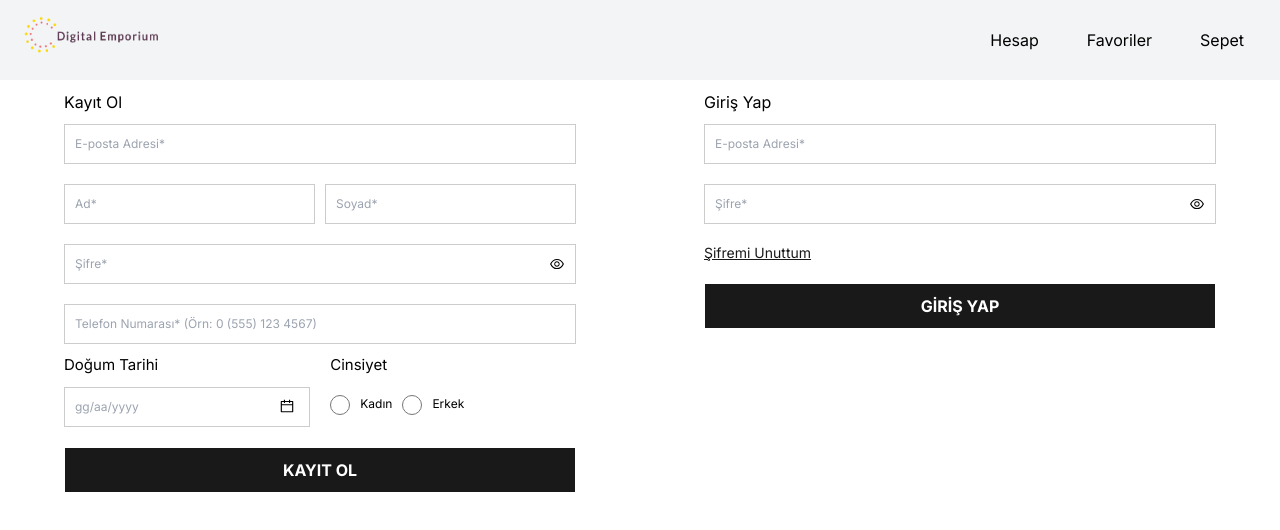
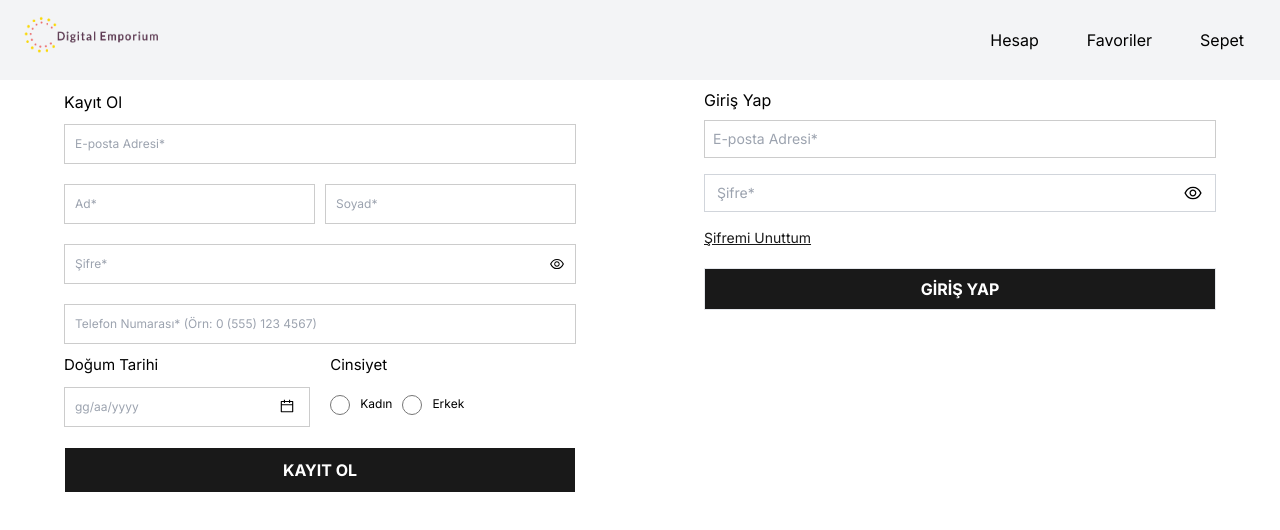
Before and after one commit to mrvozturk/DigitalEmporium, a Next.js app: page /auth in a window 1280 px wide. Shown: the top 530 px of the page. Built offline with nearby package versions, Linux system fonts and the light colour scheme.

Commit message:
loginform file reorganized with css talwindle

```diff
--- a/src/app/auth/login/index.tsx
+++ b/src/app/auth/login/index.tsx
@@ -1,7 +1,6 @@
 'use client';
 import React, { useState } from 'react';
 import { AiOutlineEye, AiOutlineEyeInvisible } from 'react-icons/ai';
-import styles from './login.module.css';
 
 const LoginForm: React.FC = () => {
   const [showLoginPassword, setShowLoginPassword] = useState<boolean>(false);
@@ -34,14 +33,23 @@ const LoginForm: React.FC = () => {
   };
 
   return (
-    <div className={styles.loginFormContainer}>
-      <h2>Giriş Yap</h2>
-      <form className={styles.loginForm} onSubmit={handleSubmit} noValidate>
-        <input type='email' name='email' placeholder='E-posta Adresi*' />
-        {formErrors.email && <p className={styles.error}>{formErrors.email}</p>}
-        <div className={styles.passwordInputContainer}>
+    <div className='loginFormContainer xs:w-[100%] sm:w-[100%]  md:w-[40%] w-[40%]  flex flex-col'>
+      <h2 className='mt-2'>Giriş Yap</h2>
+      <form onSubmit={handleSubmit} noValidate>
+        <input
+          className='w-full px-2 py-2 mt-2 mb-2 border border-black border-opacity-20 outline-none text-sm'
+          type='email'
+          name='email'
+          placeholder='E-posta Adresi*'
+        />{' '}
+        {formErrors.email && (
+          <p className='text-red-500 text-[0.8rem] items-center'>
+            {formErrors.email}
+          </p>
+        )}
+        <div className='password-input-container flex items-center justify-between border border-gray-300 hover:border-black px-3 py-2 mb-2 mt-2'>
           <input
-            className={styles.passwordInput}
+            className='password-input flex-grow outline-none border-none text-sm'
             type={showLoginPassword ? 'text' : 'password'}
             name='password'
             placeholder='Şifre*'
@@ -49,18 +57,23 @@ const LoginForm: React.FC = () => {
           <button
             type='button'
             onClick={() => setShowLoginPassword(prevState => !prevState)}
-            className={styles.eyeButton}
+            className='eye-button text-xl ml-2'
           >
             {showLoginPassword ? <AiOutlineEyeInvisible /> : <AiOutlineEye />}
           </button>
         </div>
         {formErrors.password && (
-          <p className={styles.error}>{formErrors.password}</p>
+          <p className=' text-red-500 text-[0.8rem] items-center'>
+            {formErrors.password}
+          </p>
         )}
-        <button className={styles.forgotPassword}>
-          <span className={styles.buttonText}>Şifremi Unuttum</span>
+        <button className='self-start text-black text-opacity-90 cursor-pointer text-sm mt-2 mb-5 md:text-sm'>
+          <span className='underline inline-block'>Şifremi Unuttum</span>
         </button>
-        <button type='submit' className={styles.loginButton}>
+        <button
+          type='submit'
+          className='loginButton w-full p-2 bg-black bg-opacity-90 text-white border border-solid font-bold cursor-pointer hover:bg-white hover:text-black'
+        >
           GİRİŞ YAP
         </button>
       </form>
--- a/src/app/auth/login/login.module.css
+++ /dev/null
@@ -1,98 +0,0 @@
-.loginFormContainer {
-  width: 40%;
-}
-
-.loginFormContainer form {
-  display: flex;
-  flex-direction: column;
-}
-.loginFormContainer h2 {
-  margin-top: 10px;
-}
-
-.loginFormContainer input[type='email'],
-.nameContainer input[type='text'] {
-  width: 100%;
-  padding: 10px;
-  margin-top: 10px;
-  margin-bottom: 10px;
-  border: 1px solid rgba(0, 0, 0, 0.2);
-  outline: none;
-  font-size: 12px;
-}
-
-.loginFormContainer input[type='email']:hover,
-.nameContainer input[type='text']:hover {
-  border: 1px solid rgba(0, 0, 0, 0.6);
-}
-
-.nameContainer {
-  display: flex;
-  justify-content: space-between;
-}
-
-.nameContainer input[type='text'] {
-  width: calc(50% - 5px);
-}
-
-.passwordInputContainer {
-  display: flex;
-  align-items: center;
-  justify-content: space-between;
-  margin-bottom: 10px;
-  margin-top: 10px;
-  border: 1px solid rgba(0, 0, 0, 0.2);
-  padding: 10px;
-}
-
-.passwordInputContainer:hover {
-  border: 1px solid rgba(0, 0, 0, 0.9);
-}
-
-.passwordInput {
-  width: calc(100% - 30px);
-  outline: none;
-  border: none;
-  font-size: 12px;
-}
-
-.loginButton {
-  width: 100%;
-  padding: 10px;
-  background-color: rgba(0, 0, 0, 0.9);
-  color: rgba(255, 255, 255);
-  border: 1px solid;
-  font-weight: bold;
-  cursor: pointer;
-}
-
-.loginButton:hover {
-  background-color: rgba(255, 255, 255);
-  color: rgba(0, 0, 0, 0.9);
-}
-.forgotPassword {
-  align-self: flex-start;
-  color: rgba(0, 0, 0, 0.9);
-  cursor: pointer;
-  font-size: 14px;
-  margin-bottom: 20px;
-  margin-top: 8px;
-}
-.buttonText {
-  display: inline-block;
-  text-decoration: underline;
-}
-.error {
-  color: red;
-  font-size: 12px;
-  align-items: center;
-}
-/* phone size */
-@media (max-width: 768px) {
-  .loginFormContainer {
-    width: 100%;
-  }
-  .forgotPassword {
-    font-size: 14px;
-  }
-}
```
